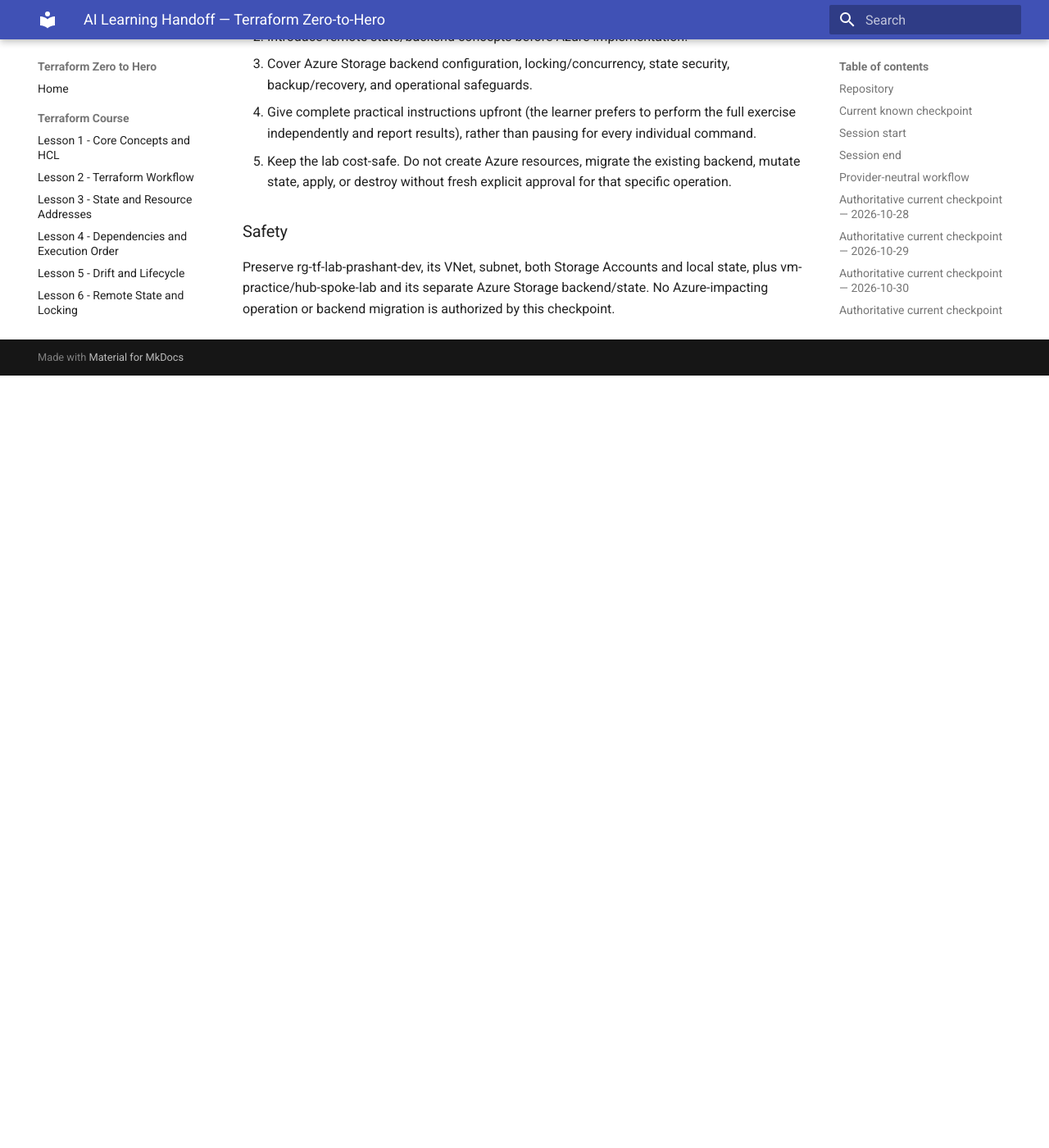
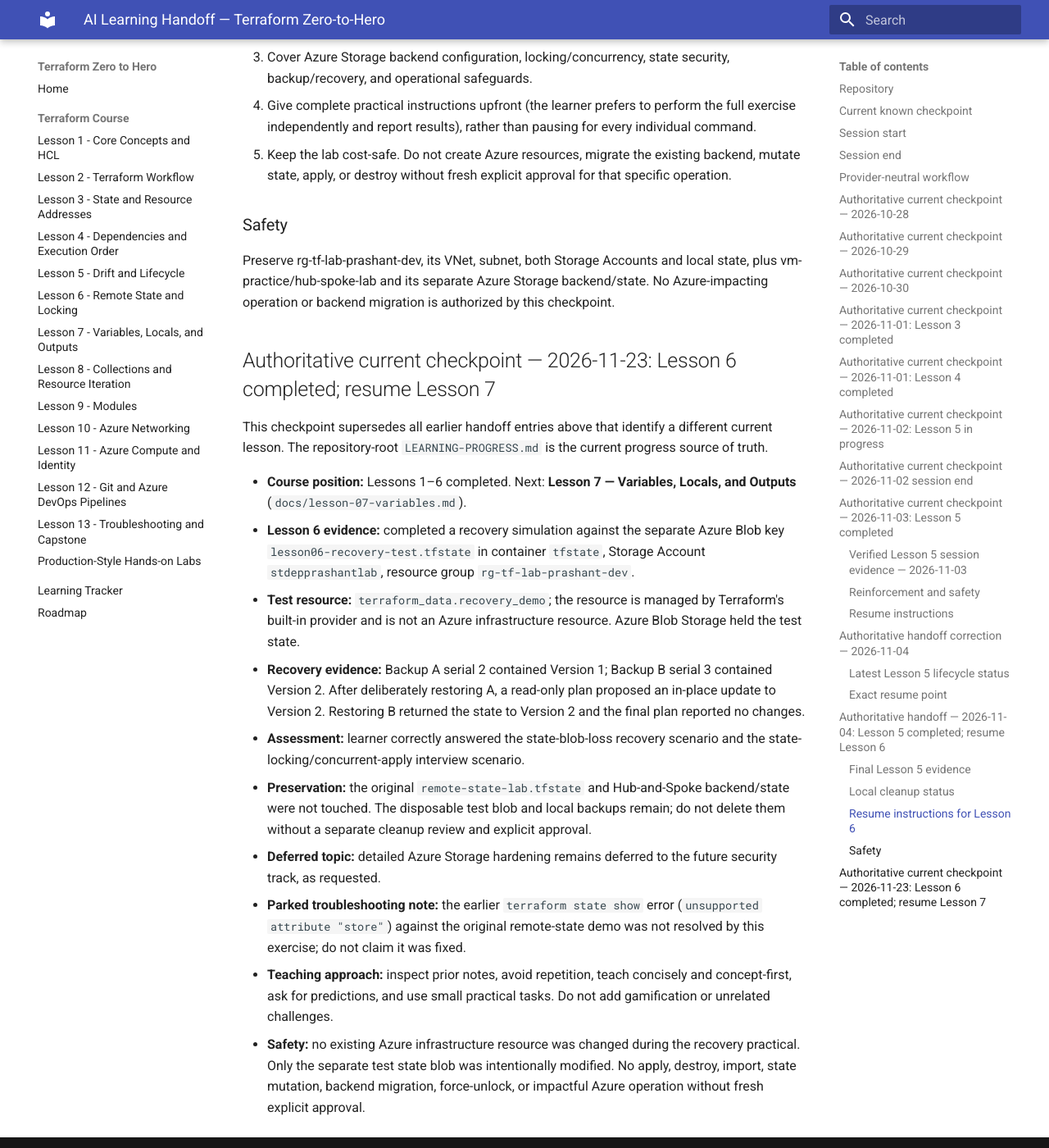
Before and after one commit to pshewale-dev/terraform-azure-lab, an MkDocs documentation site: the page built from docs/AI-LEARNING-HANDOFF.md, in a window 1280 px wide and 1400 px high, scrolled down 11254 px. Shown: the whole window at 82% size. Built offline with MkDocs 1.6.1 and Material for MkDocs 9.7.7, drawn with Linux system fonts in a browser that asks for light colours; before the commit the page ends 11712 px from its top, so only the background shows below that; some of the changed text lies outside the part shown.

Commit message:
Refresh Terraform AI handoff for Lesson 7

```diff
--- a/docs/AI-LEARNING-HANDOFF.md
+++ b/docs/AI-LEARNING-HANDOFF.md
@@ -9,13 +9,12 @@ Use this file when starting or continuing a learning session with ChatGPT, Gemin
 - Read the canonical records before teaching or editing. Do not rely on this summary if the latest progress file says otherwise.
 
 ## Current known checkpoint
-- Phase 1 — Fundamentals.
-- Lesson 1.17, explicit dependencies (`depends_on`): UNDERSTOOD, based on the learner correctly answering the resource-ordering prediction and when explicit dependencies are useful.
-- Next step: inspect existing notes for HCL syntax and configuration structure before teaching new material.
-- Teaching style: one concept at a time, prediction-first, short learner-written coding exercises where useful, then verify and troubleshoot.
-- Do not mark a concept mastered until the learner demonstrates it.
-- The learner wants practical coding, not theory alone. Use local-only validation when appropriate, such as `terraform fmt` and `terraform validate`, and explain what each command checks.
-- Never run `terraform apply`, `terraform destroy`, or impactful Azure operations without explicit approval.
+- **Authoritative source:** read the current checkpoint at the top of the repository-root `LEARNING-PROGRESS.md` and the latest section in the relevant lesson file.
+- **Current position as of 2026-11-23:** Lessons 1–6 completed; next is Lesson 7 — Variables, Locals, and Outputs.
+- **Latest evidence:** Lesson 6 Azure-backed isolated recovery practical and its recovery/locking assessment scenarios were completed on 2026-11-23. Details are in `docs/lesson-06-remote-state.md`.
+- **Next step:** inspect prior HCL practice notes and start Lesson 7 without repeating already-covered material.
+- **Teaching style:** concise, concept-first, prediction-first, small learner-written practical exercises. Do not introduce missions, XP, or gamification.
+- **Safety:** preserve the original remote-state demo blob and Hub-and-Spoke state. The separate Lesson 6 test blob/backups remain until a separately reviewed cleanup plan. No impactful Azure/Terraform operation without fresh explicit approval.
 
 ## Session start
 1. Read this handoff and the latest progress tracker, roadmap, and relevant lesson notes.
@@ -214,3 +213,19 @@ Cleanup commands were provided for ~/terraform-lifecycle-practice/create-before-
 
 ### Safety
 Preserve rg-tf-lab-prashant-dev, its VNet, subnet, both Storage Accounts and local state, plus vm-practice/hub-spoke-lab and its separate Azure Storage backend/state. No Azure-impacting operation or backend migration is authorized by this checkpoint.
+
+
+## Authoritative current checkpoint — 2026-11-23: Lesson 6 completed; resume Lesson 7
+
+This checkpoint supersedes all earlier handoff entries above that identify a different current lesson. The repository-root `LEARNING-PROGRESS.md` is the current progress source of truth.
+
+- **Course position:** Lessons 1–6 completed. Next: **Lesson 7 — Variables, Locals, and Outputs** (`docs/lesson-07-variables.md`).
+- **Lesson 6 evidence:** completed a recovery simulation against the separate Azure Blob key `lesson06-recovery-test.tfstate` in container `tfstate`, Storage Account `stdepprashantlab`, resource group `rg-tf-lab-prashant-dev`.
+- **Test resource:** `terraform_data.recovery_demo`; the resource is managed by Terraform's built-in provider and is not an Azure infrastructure resource. Azure Blob Storage held the test state.
+- **Recovery evidence:** Backup A serial 2 contained Version 1; Backup B serial 3 contained Version 2. After deliberately restoring A, a read-only plan proposed an in-place update to Version 2. Restoring B returned the state to Version 2 and the final plan reported no changes.
+- **Assessment:** learner correctly answered the state-blob-loss recovery scenario and the state-locking/concurrent-apply interview scenario.
+- **Preservation:** the original `remote-state-lab.tfstate` and Hub-and-Spoke backend/state were not touched. The disposable test blob and local backups remain; do not delete them without a separate cleanup review and explicit approval.
+- **Deferred topic:** detailed Azure Storage hardening remains deferred to the future security track, as requested.
+- **Parked troubleshooting note:** the earlier `terraform state show` error (`unsupported attribute "store"`) against the original remote-state demo was not resolved by this exercise; do not claim it was fixed.
+- **Teaching approach:** inspect prior notes, avoid repetition, teach concisely and concept-first, ask for predictions, and use small practical tasks. Do not add gamification or unrelated challenges.
+- **Safety:** no existing Azure infrastructure resource was changed during the recovery practical. Only the separate test state blob was intentionally modified. No apply, destroy, import, state mutation, backend migration, force-unlock, or impactful Azure operation without fresh explicit approval.
```
